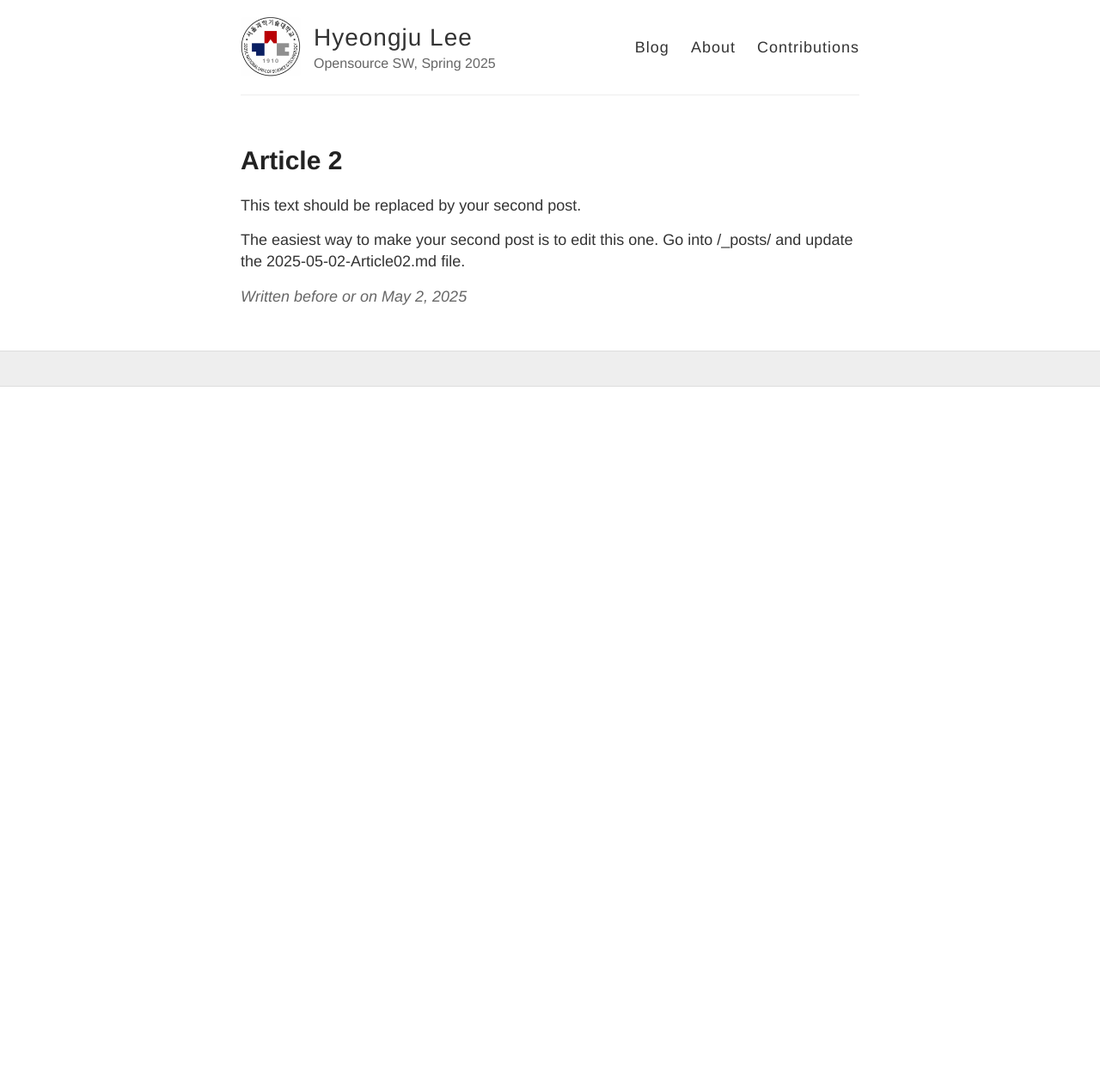
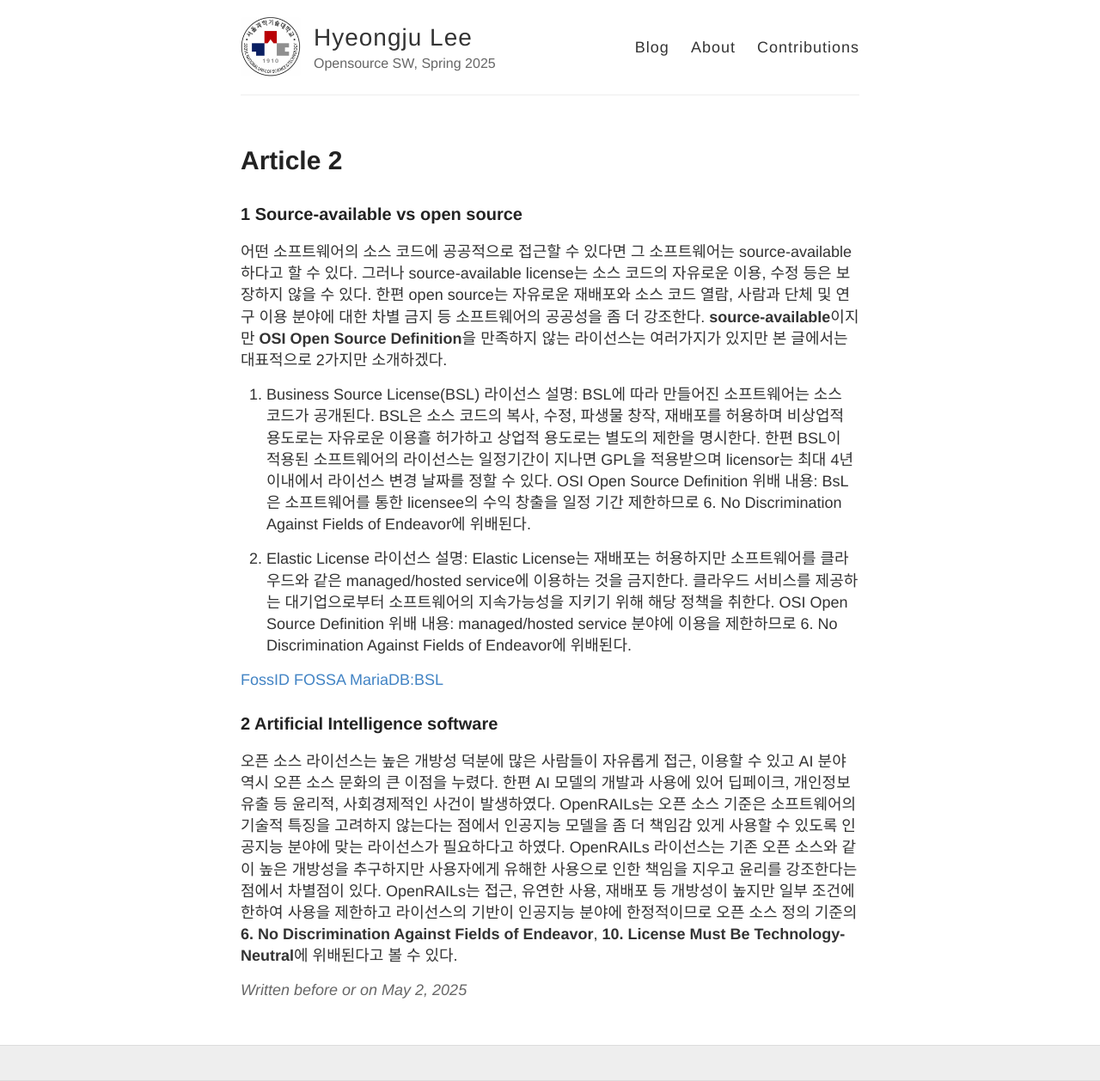
Before and after one commit to IISE-OSS25/dlgudwn55-blog, a Jekyll site: the page built from _posts/2025-05-02-Article02.md, in a window 1280 px wide. Shown: the whole page at 86% size. Built offline with Jekyll 4.4.1, drawn with Linux system fonts in a browser that asks for light colours; before the commit the page ends 900 px from its top, so only the background shows below that.

Commit message:
Write Article02

```diff
--- a/_posts/2025-05-02-Article02.md
+++ b/_posts/2025-05-02-Article02.md
@@ -4,7 +4,28 @@ title: Article 2
 ---
 
 
-This text should be replaced by your second post.
+<!-- This text should be replaced by your second post.
 
 The easiest way to make your second post is to edit this one.
-Go into /_posts/ and update the 2025-05-02-Article02.md file.
+Go into /_posts/ and update the 2025-05-02-Article02.md file.  -->
+### 1 Source-available vs open source
+어떤 소프트웨어의 소스 코드에 공공적으로 접근할 수 있다면 그 소프트웨어는 source-available하다고 할 수 있다. 그러나 source-available license는 소스 코드의 자유로운 이용, 수정 등은 보장하지 않을 수 있다. 한편 open source는 자유로운 재배포와 소스 코드 열람, 사람과 단체 및 연구 이용 분야에 대한 차별 금지 등 소프트웨어의 공공성을 좀 더 강조한다.
+**source-available**이지만 **OSI Open Source Definition**을 만족하지 않는 라이선스는 여러가지가 있지만 본 글에서는 대표적으로 2가지만 소개하겠다.
+1. Business Source License(BSL)
+라이선스 설명: BSL에 따라 만들어진 소프트웨어는 소스 코드가 공개된다. BSL은 소스 코드의 복사, 수정, 파생물 창작, 재배포를 허용하며 비상업적 용도로는 자유로운 이용흘 허가하고 상업적 용도로는 별도의 제한을 명시한다. 한편 BSL이 적용된 소프트웨어의 라이선스는 일정기간이 지나면 GPL을 적용받으며 licensor는 최대 4년 이내에서 라이선스 변경 날짜를 정할 수 있다.
+OSI Open Source Definition 위배 내용: BsL은 소프트웨어를 통한 licensee의 수익 창출을 일정 기간 제한하므로 6. No Discrimination Against Fields of Endeavor에 위배된다.
+
+2. Elastic License
+라이선스 설명: Elastic License는 재배포는 허용하지만 소프트웨어를 클라우드와 같은 managed/hosted service에 이용하는 것을 금지한다. 클라우드 서비스를 제공하는 대기업으로부터 소프트웨어의 지속가능성을 지키기 위해 해당 정책을 취한다.
+OSI Open Source Definition 위배 내용: managed/hosted service 분야에 이용을 제한하므로 6. No Discrimination Against Fields of Endeavor에 위배된다.
+
+
+[FossID](https://fossid.com/articles/source-available-101-how-to-counter-this-confusing-license-category/)
+[FOSSA](https://fossa.com/blog/comprehensive-guide-source-available-software-licenses/)
+[MariaDB:BSL](https://mariadb.com/bsl11/)
+
+
+### 2 Artificial Intelligence software
+오픈 소스 라이선스는 높은 개방성 덕분에 많은 사람들이 자유롭게 접근, 이용할 수 있고 AI 분야 역시 오픈 소스 문화의 큰 이점을 누렸다. 한편 AI 모델의 개발과 사용에 있어 딥페이크, 개인정보유출 등 윤리적, 사회경제적인 사건이 발생하였다. OpenRAILs는 오픈 소스 기준은 소프트웨어의 기술적 특징을 고려하지 않는다는 점에서 인공지능 모델을 좀 더 책임감 있게 사용할 수 있도록 인공지능 분야에 맞는 라이선스가 필요하다고 하였다.
+OpenRAILs 라이선스는 기존 오픈 소스와 같이 높은 개방성을 추구하지만 사용자에게 유해한 사용으로 인한 책임을 지우고 윤리를 강조한다는 점에서 차별점이 있다.
+OpenRAILs는 접근, 유연한 사용, 재배포 등 개방성이 높지만 일부 조건에 한하여 사용을 제한하고 라이선스의 기반이 인공지능 분야에 한정적이므로 오픈 소스 정의 기준의 **6. No Discrimination Against Fields of Endeavor**, **10. License Must Be Technology-Neutral**에 위배된다고 볼 수 있다.
```
